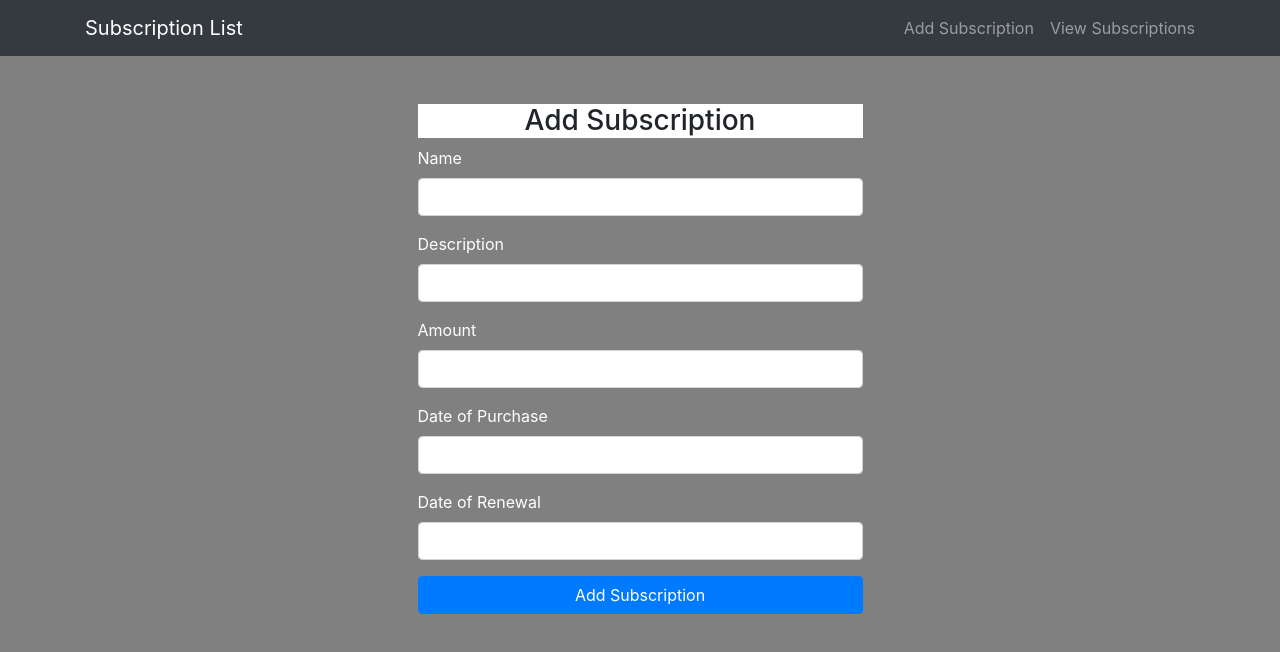
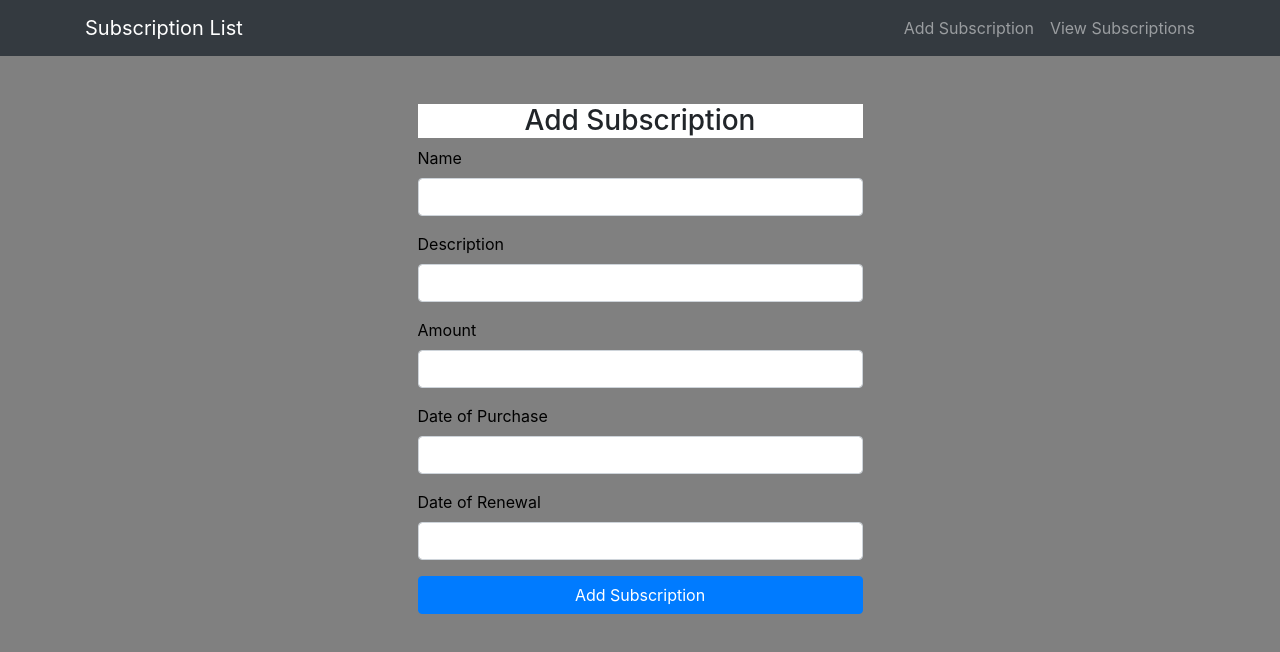
Before and after one commit to mmcmahon321/ISQA-Matt-McMahon-Assignment-2, a Vue app: page / in a window 1280 px wide. Shown: the top 652 px of the page. Built offline with nearby package versions, Linux system fonts and the light colour scheme.

Commit message:
Update Create.vue

```diff
--- a/src/components/Create.vue
+++ b/src/components/Create.vue
@@ -66,6 +66,6 @@ export default {
     .btn-primary {margin-right: 12px;}
     h3 {background-color:white;}
     body {background-color:grey;}
-    label {color: white;}
+    label {color: black;}
     tbody {color:white;}
 </style>
```
